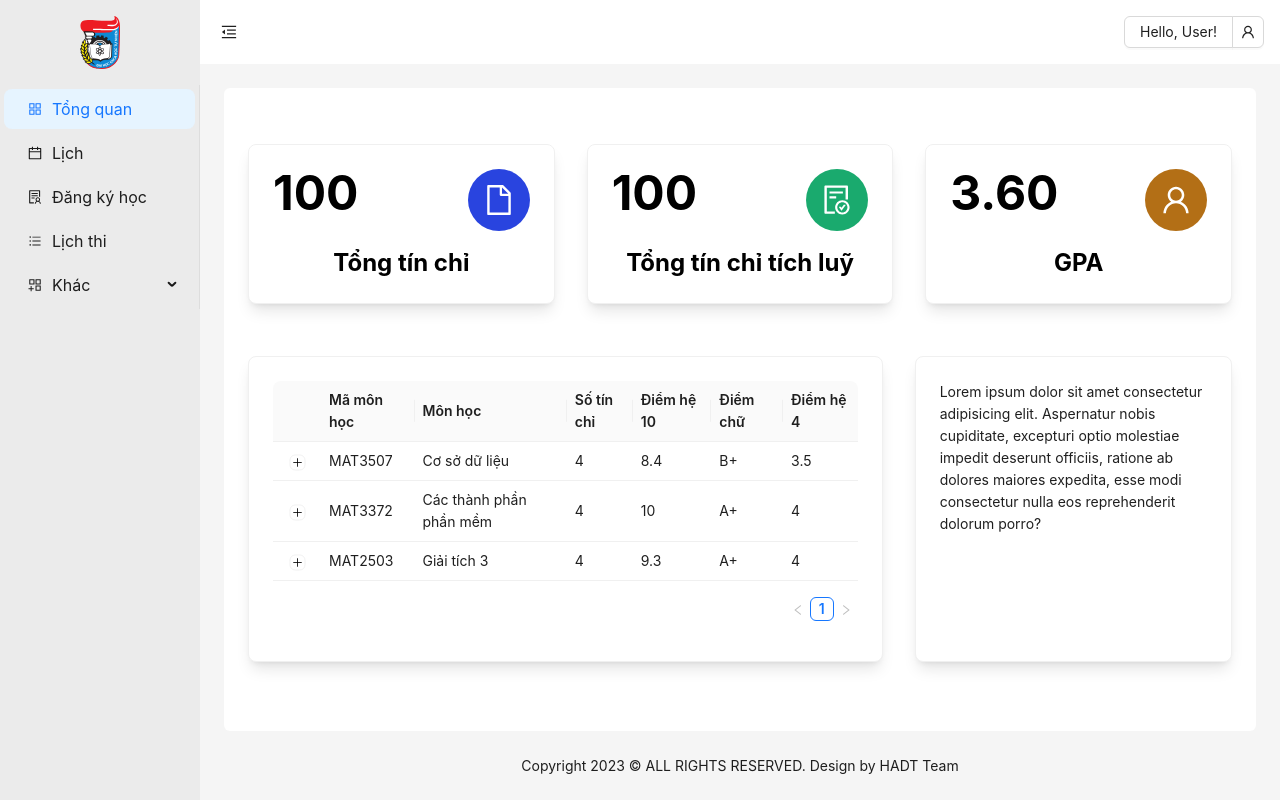
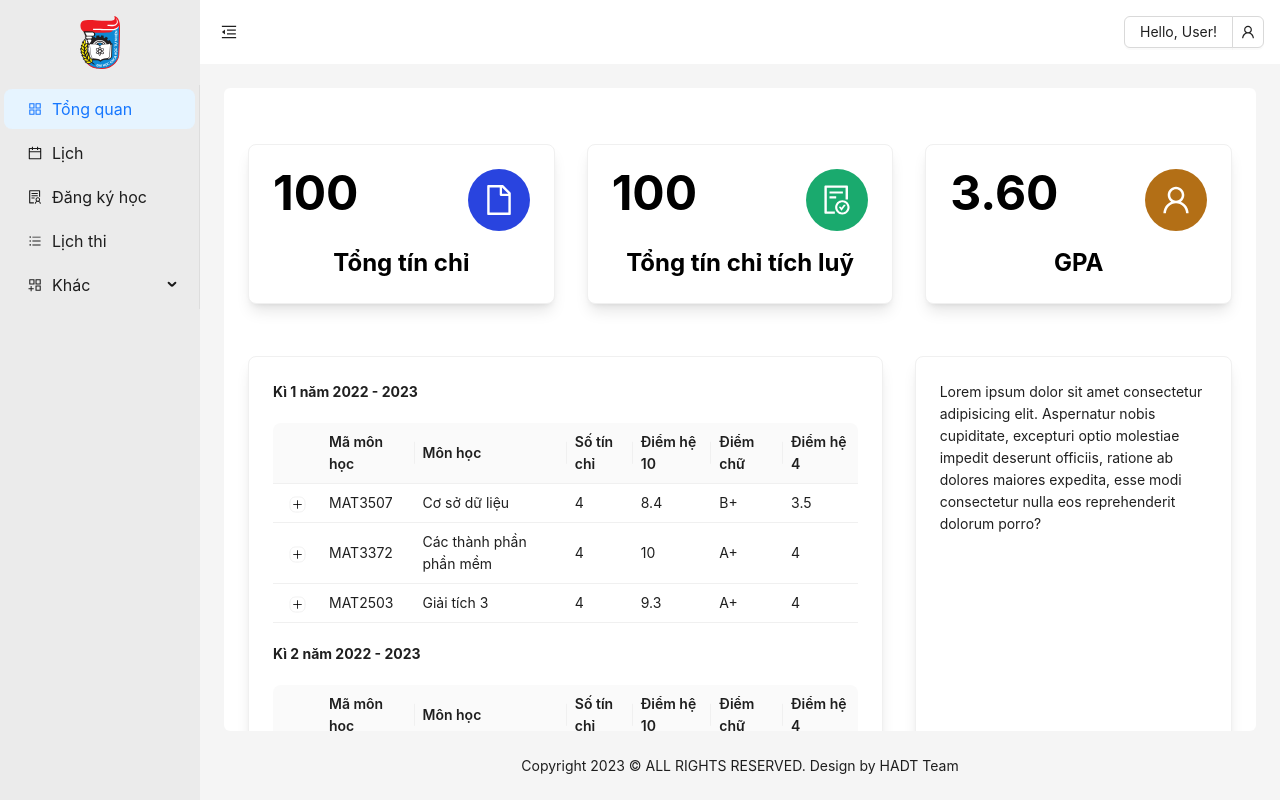
Before and after one commit to Harito97/UniManager, a React (Vite) app in the folder frontend/: page /student in a window 1280 px wide. Built offline with nearby package versions, Linux system fonts and the light colour scheme; sample sign-in values are in the browser's storage; the HTML template or start-up script is replaced by a standard one.

Commit message:
Separate tables by semester

```diff
--- a/frontend/src/App.jsx
+++ b/frontend/src/App.jsx
@@ -4,7 +4,7 @@ import { BrowserRouter, Routes, Route } from "react-router-dom";
 import Home from "./pages/Home";
 import Student from "./pages/Student";
 import Dashboard from "./components/Student/Dashboard";
-import Calendar from "./components/Student/Calendar";
+import MyCalendar from "./components/Student/MyCalendar";
 import NotFound from "./pages/404";
 import Register from "./components/Student/Register";
 import Exam from "./components/Student/Exam";
@@ -21,7 +21,7 @@ function App() {
             <Route path="/student/" element={<Student />}>
               <Route exact path="/student/" element={<Dashboard />} />
               <Route exact path="/student/dashboard" element={<Dashboard />} />
-              <Route exact path="/student/calendar" element={<Calendar />} />
+              <Route exact path="/student/calendar" element={<MyCalendar />} />
               <Route exact path="/student/register" element={<Register />} />
               <Route exact path="/student/exam" element={<Exam />} />
             </Route>
--- a/frontend/src/components/Student/Calendar.jsx
+++ /dev/null
@@ -1,9 +0,0 @@
-import React from 'react'
-
-const Calendar = () => {
-  return (
-    <div>Calendar</div>
-  )
-}
-
-export default Calendar
--- a/frontend/src/components/Student/Dashboard.jsx
+++ b/frontend/src/components/Student/Dashboard.jsx
@@ -77,40 +77,20 @@ const expand_columns = [
   },
 ];
 
-// Example
-const data = [
+// Data mẫu, sau sẽ dùng api để lấy
+const semesters = [
   {
-    key: "1",
+    ten_hk: "Kì 1 năm 2022 - 2023",
+    data: [
+      {
         ma_hp: "MAT3507",
         ten_hp: "Cơ sở dữ liệu",
         so_tin: "4",
         he10: 8.4,
         diem: "B+",
         he4: 3.5,
-  },
+        expand: [
           {
-    key: "2",
-    ma_hp: "MAT3372",
-    ten_hp: "Các thành phần phần mềm",
-    so_tin: "4",
-    he10: 10,
-    diem: "A+",
-    he4: 4.0,
-  },
-  {
-    key: "3",
-    ma_hp: "MAT2503",
-    ten_hp: "Giải tích 3",
-    so_tin: "4",
-    he10: 9.3,
-    diem: "A+",
-    he4: 4.0,
-  },
-];
-
-const expand_data = [
-  {
-    key: "1",
             stt: 1,
             type: "Thi cuối kì",
             he_so: 0.6,
@@ -118,7 +98,6 @@ const expand_data = [
             diem: 10,
           },
           {
-    key: "2",
             stt: 2,
             type: "Giữa kì",
             he_so: 0.2,
@@ -126,20 +105,183 @@ const expand_data = [
             diem: 10,
           },
           {
-    key: "3",
             stt: 3,
             type: "Thường xuyên",
             he_so: 0.2,
             lan: 1,
             diem: 10,
           },
+        ],
+      },
+      {
+        ma_hp: "MAT3372",
+        ten_hp: "Các thành phần phần mềm",
+        so_tin: "4",
+        he10: 10,
+        diem: "A+",
+        he4: 4.0,
+        expand: [
+          {
+            stt: 1,
+            type: "Thi cuối kì",
+            he_so: 0.6,
+            lan: 1,
+            diem: 10,
+          },
+          {
+            stt: 2,
+            type: "Giữa kì",
+            he_so: 0.2,
+            lan: 1,
+            diem: 10,
+          },
+          {
+            stt: 3,
+            type: "Thường xuyên",
+            he_so: 0.2,
+            lan: 1,
+            diem: 10,
+          },
+        ],
+      },
+      {
+        ma_hp: "MAT2503",
+        ten_hp: "Giải tích 3",
+        so_tin: "4",
+        he10: 9.3,
+        diem: "A+",
+        he4: 4.0,
+        expand: [
+          {
+            stt: 1,
+            type: "Thi cuối kì",
+            he_so: 0.6,
+            lan: 1,
+            diem: 10,
+          },
+          {
+            stt: 2,
+            type: "Giữa kì",
+            he_so: 0.2,
+            lan: 1,
+            diem: 10,
+          },
+          {
+            stt: 3,
+            type: "Thường xuyên",
+            he_so: 0.2,
+            lan: 1,
+            diem: 10,
+          },
+        ],
+      },
+    ],
+  },
+  {
+    ten_hk: "Kì 2 năm 2022 - 2023",
+    data: [
+      {
+        ma_hp: "MAT3507",
+        ten_hp: "Cơ sở dữ liệu",
+        so_tin: "4",
+        he10: 8.4,
+        diem: "B+",
+        he4: 3.5,
+        expand: [
+          {
+            stt: 1,
+            type: "Thi cuối kì",
+            he_so: 0.6,
+            lan: 1,
+            diem: 10,
+          },
+          {
+            stt: 2,
+            type: "Giữa kì",
+            he_so: 0.2,
+            lan: 1,
+            diem: 10,
+          },
+          {
+            stt: 3,
+            type: "Thường xuyên",
+            he_so: 0.2,
+            lan: 1,
+            diem: 10,
+          },
+        ],
+      },
+      {
+        ma_hp: "MAT3372",
+        ten_hp: "Các thành phần phần mềm",
+        so_tin: "4",
+        he10: 10,
+        diem: "A+",
+        he4: 4.0,
+        expand: [
+          {
+            stt: 1,
+            type: "Thi cuối kì",
+            he_so: 0.6,
+            lan: 1,
+            diem: 10,
+          },
+          {
+            stt: 2,
+            type: "Giữa kì",
+            he_so: 0.2,
+            lan: 1,
+            diem: 10,
+          },
+          {
+            stt: 3,
+            type: "Thường xuyên",
+            he_so: 0.2,
+            lan: 1,
+            diem: 10,
+          },
+        ],
+      },
+      {
+        ma_hp: "MAT2503",
+        ten_hp: "Giải tích 3",
+        so_tin: "4",
+        he10: 9.3,
+        diem: "A+",
+        he4: 4.0,
+        expand: [
+          {
+            stt: 1,
+            type: "Thi cuối kì",
+            he_so: 0.6,
+            lan: 1,
+            diem: 10,
+          },
+          {
+            stt: 2,
+            type: "Giữa kì",
+            he_so: 0.2,
+            lan: 1,
+            diem: 10,
+          },
+          {
+            stt: 3,
+            type: "Thường xuyên",
+            he_so: 0.2,
+            lan: 1,
+            diem: 10,
+          },
+        ],
+      },
+    ],
+  },
 ];
 
-const expandedRowRender = () => {
+const expandedRowRender = (record) => {
   return (
     <Table
       columns={expand_columns}
-      dataSource={expand_data}
+      dataSource={record.expand}
       size="small"
       pagination={false}
     />
@@ -147,7 +289,6 @@ const expandedRowRender = () => {
 };
 
 const Dashboard = () => {
-  console.log("Dashboard component rendered");
   return (
     <>
       <div className="flex w-full flex-col gap-5">
@@ -208,14 +349,26 @@ const Dashboard = () => {
           <Card
             hoverable={true}
             loading={false}
-            className="w-2/3 shadow-lg max-lg:w-full"
+            className="w-2/3 overflow-auto shadow-lg max-lg:w-full"
           >
+            {semesters.map((semester) => (
+              <>
+                <h1 className="pb-5 font-bold">{semester.ten_hk}</h1>
+                <div className="pb-5">
                   <Table
+                    rowKey={(record) => record.ma_hp}
                     columns={columns}
-              expandable={{ expandedRowRender, defaultExpandedRowKeys: ["0"] }}
-              dataSource={data}
+                    expandable={{
+                      expandedRowRender: (record) => expandedRowRender(record),
+                      // defaultExpandedRowKeys: ["0"],
+                    }}
+                    dataSource={semester.data}
+                    pagination={false}
                     size="small"
                   />
+                </div>
+              </>
+            ))}
           </Card>
           <Card
             hoverable={true}
--- /dev/null
+++ b/frontend/src/components/Student/MyCalendar.jsx
@@ -0,0 +1,13 @@
+import React from "react";
+import { Calendar } from "antd";
+const MyCalendar = () => {
+  const onPanelChange = (value, mode) => {
+    console.log(value.format("YYYY-MM-DD"), mode);
+  };
+  return (
+    <>
+      <Calendar fullscreen={false} onPanelChange={onPanelChange} />
+    </>
+  );
+};
+export default MyCalendar;
--- a/frontend/src/components/Student/Register.jsx
+++ b/frontend/src/components/Student/Register.jsx
@@ -2,13 +2,13 @@ import React, { useState } from "react";
 import { Button, Table } from "antd";
 
 const columns = [
-  { title: "Môn học", dataIndex: "ten_hp" },
-  { title: "TC", dataIndex: "so_tin" },
-  { title: "Lớp môn học", dataIndex: "ma_hp_lop" }, // ma_hp + " " + ma_lop
-  { title: "Tổng SV", dataIndex: "so_sv" },
-  { title: "Đã ĐK", dataIndex: "da_dk" },
-  { title: "Giáo viên", dataIndex: "ten_gv" },
-  { title: "Lịch học", dataIndex: "lich_hoc" },
+  { title: "Môn học", dataIndex: "ten_hp", width: 300},
+  { title: "TC", dataIndex: "so_tin", width: 50 },
+  { title: "Lớp môn học", dataIndex: "ma_hp_lop", width: 100 }, // ma_hp + " " + ma_lop
+  { title: "Tổng SV", dataIndex: "so_sv", width: 70 },
+  { title: "Đã ĐK", dataIndex: "da_dk", width: 60 },
+  { title: "Giáo viên", dataIndex: "ten_gv", width: 100 },
+  { title: "Lịch học", dataIndex: "lich_hoc", width: 200 },
 ];
 
 // Data mẫu
@@ -17,6 +17,7 @@ for (let i = 0; i < 100; i++) {
   data.push({
     key: i, //Lấy là mã lịch học theo database
     ten_hp: "Cơ sở dữ liệu Web và hệ thống thông tin",
+    ma_hp_lop: "MAT3385 1",
     so_tin: 3,
     so_sv: 30,
     da_dk: 0,
@@ -55,6 +56,7 @@ const Register = () => {
           dataSource={data}
           scroll={{ y: 320 }}
           pagination={false}
+          size="small"
         />
         <div
           style={{
--- a/frontend/src/pages/Student.jsx
+++ b/frontend/src/pages/Student.jsx
@@ -14,7 +14,7 @@ import { BrowserRouter, Routes, Route } from "react-router-dom";
 // import { Dashboard, Map } from "../pages";
 import Sidebar from "../components/Student/Sidebar";
 import Dashboard from "../components/Student/Dashboard";
-import Calendar from "../components/Student/Calendar";
+import MyCalendar from "../components/Student/MyCalendar";
 import Register from "../components/Student/Register";
 import Exam from "../components/Student/Exam";
 
@@ -105,7 +105,7 @@ const Main = () => {
           <Routes>
             <Route exact path="/" element={<Dashboard />} />
             <Route exact path="/dashboard" element={<Dashboard />} />
-            <Route exact path="/calendar" element={<Calendar />} />
+            <Route exact path="/calendar" element={<MyCalendar />} />
             <Route exact path="/register" element={<Register />} />
             <Route exact path="/exam" element={<Exam />} />
           </Routes>
```
Lines whose indentation alone changed are shown as unchanged.
